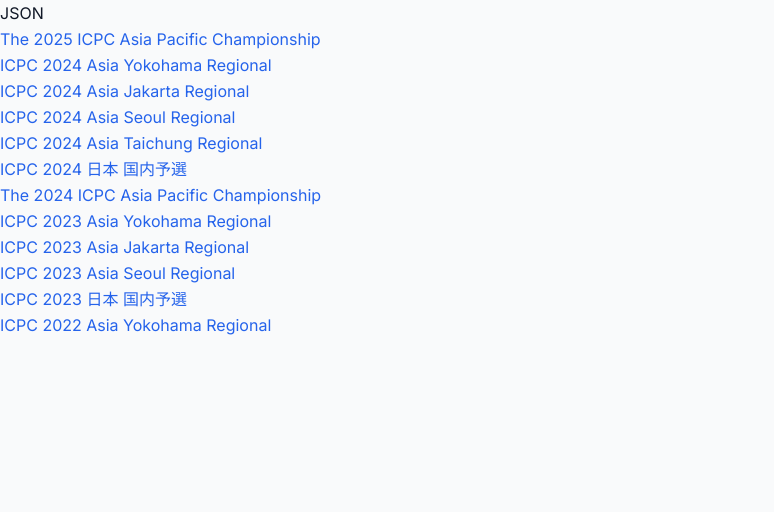
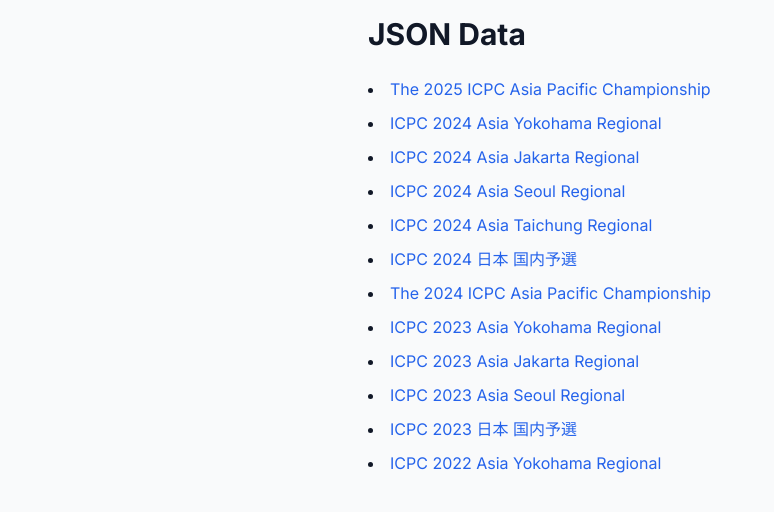
Before and after one commit to shogo314/icpc-replay, a Next.js app: page /json in a window 1280 px wide. Shown: the top 512 px of the page, without its empty margins (0-774 px from the left). Built offline with nearby package versions, Linux system fonts and the light colour scheme.

Commit message:
update json/page.tsx

```diff
--- a/app/json/page.tsx
+++ b/app/json/page.tsx
@@ -1,19 +1,23 @@
 import { contest_data } from "../standings_data";
-export default function Home() {
+
+export default function JsonPage() {
   return (
-    <div>
-      <h1>JSON</h1>
-      <div>
-        {
-          (function () {
-            const list = [];
-            for (let i = 0; i < contest_data.length; i++) {
-              list.push(<li><a href={"/json/standings_" + contest_data[i].id + ".json"}>{contest_data[i].name}</a></li>);
-            }
-            return <ul>{list}</ul>;
-          }())
-        }
-      </div>
-    </div>
+    <main className="max-w-xl mx-auto p-4">
+      <h1 className="text-3xl font-bold mb-6">JSON Data</h1>
+      <ul className="list-disc list-inside space-y-2">
+        {contest_data.map((contest) => (
+          <li key={contest.id}>
+            <a
+              href={`/json/standings_${contest.id}.json`}
+              className="text-blue-600 hover:underline"
+              target="_blank"
+              rel="noopener noreferrer"
+            >
+              {contest.name}
+            </a>
+          </li>
+        ))}
+      </ul>
+    </main>
   );
 }
```
